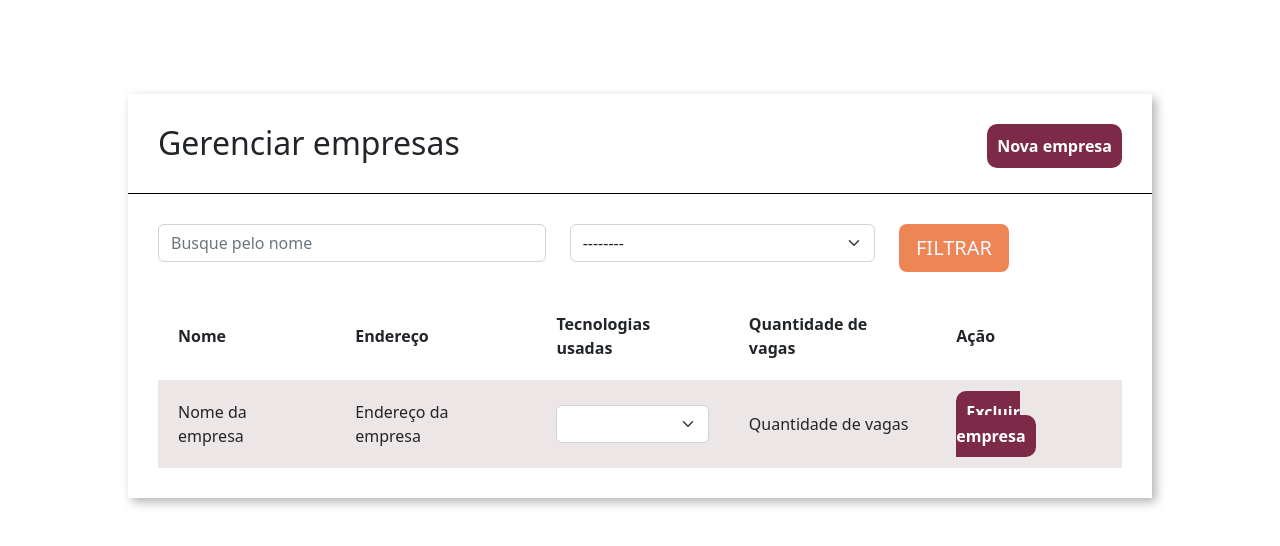
After one commit to Victoralecrim/PythonProjects, a Django app: page /home/empresas/ in a window 1280 px wide. The commit adds this page. Shown: the top 546 px of the page. Run offline with Django 4.2, Linux system fonts and the light colour scheme; lists and menus that the app fills with data are empty.

Commit message:
listagem de empresas

```diff
--- /dev/null
+++ b/Seletive/empresa/templates/empresa.html
@@ -0,0 +1,81 @@
+{% extends 'base.html' %}
+{% load static %}
+
+{% block head %}
+
+    <link rel="stylesheet" href="{% static 'empresa/css/empresas.css' %}">
+
+{% endblock %}
+
+{% block 'body' %}
+    <div class="wrapper">
+        <div class="box">
+            <div class="header-box">
+                {% if messages %}
+                    {% for message in messages %}
+                        <section class="alert {{message.tags}}">
+                            {{message}}
+                        </section>
+                    {% endfor %}
+                {% endif %}
+                <h2 class="titulo">Gerenciar empresas</h2>
+                <a class="btn-nova-empresa">Nova empresa</a>
+            </div>
+            <div class="borda-box"></div>
+            <div class="body-box">
+
+                <form>
+                <div class="row">
+
+                        <div class="col-md-5">
+                            <input type="text" placeholder="Busque pelo nome" class="form-control" name="nome">
+                        </div>
+
+                        <div class="col-md-4">
+                            <select class="form-select" name="tecnologias">
+                                <option value="">--------</option>
+                            </select>
+                        </div>
+
+                    <div class="col-md-3">
+                        <input type="submit" value="FILTRAR" class="btn btn-lg btn-orange">
+                    </div>
+                </div>
+                </form>
+
+                <table class="tabela" cellpadding="20">
+                    <tr>
+                        <th>Nome</th>
+                        <th>Endereço</th>
+                        <th>Tecnologias usadas</th>
+                        <th>Quantidade de vagas</th>
+                        <th>Ação</th>
+                    </tr>
+
+
+                        <tr class="tabela-linha" >
+                            <td>Nome da empresa</td>
+                            <td>Endereço da empresa</td>
+                            <td>
+                                <select class="form-select">
+                                    <option></option>
+                                </select>
+                            </td>
+                            <td>
+                                Quantidade de vagas
+                            </td>
+                            <td>
+                                <a class="btn-excluir">Excluir empresa</a>
+                            </td>
+                        </tr>
+
+                </table>
+            </div>
+
+
+
+
+        </div>
+    </div>
+
+{% endblock%}
--- a/Seletive/empresa/urls.py
+++ b/Seletive/empresa/urls.py
@@ -3,4 +3,5 @@ from . import views
 
 urlpatterns = [
     path('nova_empresa/', views.nova_empresa, name="nova_empresa"),
+    path('empresas/', views.empresas, name="empresa"),
 ]
--- a/Seletive/empresa/views.py
+++ b/Seletive/empresa/views.py
@@ -1,6 +1,9 @@
 from django.shortcuts import render
 from django.http import HttpResponse
-from .models import Tecnologias
+from .models import Tecnologias, Empresa
+from django.shortcuts import redirect
+from django.contrib import messages
+from django.contrib.messages import constants
 # Create your views here.
 
 
@@ -17,3 +20,40 @@ def nova_empresa(request):
         caracteristicas = request.POST.get('caracteristicas')
         tecnologias = request.POST.getlist('tecnologias')
         logo = request.FILES.get('logo')
+
+    # Validações do formulario
+
+    if (len(nome.strip()) == 0 or len(email.strip()) == 0 or len(cidade.strip()) == 0 or len(endereco.strip()) == 0 or len(nicho.strip()) == 0 or len(caracteristicas.strip()) == 0 or (not logo)):
+        messages.add_message(request, constants.ERROR,
+                             'Preencha todos os campos')
+        return redirect('/home/nova_empresa')
+
+    if logo.size > 100_000_000:
+        messages.add_message(request, constants.ERROR,
+                             'Preencha todos os campos')
+        return redirect('/home/nova_empresa')
+
+    if nicho not in [i[0] for i in Empresa.choices_nicho_mercado]:
+        messages.add_message(request, constants.ERROR,
+                             'Preencha todos os campos')
+        return redirect('/home/nova_empresa')
+
+    empresa = Empresa(logo=logo,
+                      nome=nome,
+                      email=email,
+                      cidade=cidade,
+                      endereco=endereco,
+                      nicho_mercado=nicho,
+                      caracteristica_empresa=caracteristicas)
+    empresa.save()
+    empresa.tecnologias.add(*tecnologias)
+    empresa.save()
+    messages.add_message(request, constants.SUCCESS,
+                         'Empresa cadastrada com sucesso')
+    return redirect('/home/nova_empresa')
+
+
+def empresas(request):
+    empresas = Empresa.objects.all()
+    tecnologias = Tecnologias.objects.all()
+    return render(request, 'empresa.html', {'empresas': empresas, 'tecnologias': tecnologias})
--- a/Seletive/templates/base.html
+++ b/Seletive/templates/base.html
@@ -3,7 +3,10 @@
 <html lang="pt-BR">
   <head>
     <meta charset="utf-8" />
+    {% comment %} CSS principal {% endcomment %}
     <link href="{% static 'base/css/base.css' %}" rel="stylesheet" />
+    {% comment %} CSS de empresas {% endcomment %}
+    <link rel="stylesheet" href="{% static 'empresa/css/empresas.css' %}">
     <meta name="viewport" content="width=device-width, initial-scale=1" />
     <title>{% block 'title' %}{% endblock%}</title>
     <link
--- /dev/null
+++ b/Seletive/templates/static/empresa/css/empresas.css
@@ -0,0 +1,79 @@
+.wrapper {
+  margin-top: 3%;
+  display: flex;
+  flex-direction: row;
+  justify-content: center;
+  align-items: center;
+}
+
+.box {
+  width: 80vw;
+  background: #fff;
+  box-shadow: 4px 4px 10px rgba(0, 0, 0, 0.3);
+}
+
+.titulo {
+  display: inline;
+}
+
+input[type=submit]{
+  background-color: #ed8554;
+  color: aliceblue;
+}
+
+.btn-nova-empresa {
+  float: right;
+  text-decoration: none;
+  color: white;
+  background-color: #7d2948;
+  padding: 10px;
+  border-radius: 10px;
+  font-weight: bold;
+}
+
+.btn-nova-empresa:hover {
+
+  text-decoration: none;
+  background-color: #631f38;
+}
+
+.btn-excluir:hover {
+  color: white;
+  text-decoration: none;
+  background-color: #631f38;
+}
+
+.header-box {
+  padding: 30px;
+}
+
+.borda-box {
+  border-top: 1px solid black;
+}
+
+.body-box {
+  padding: 30px;
+}
+
+.btn-orange {
+  background-color: #ed8554;
+  color: white;
+}
+
+.tabela {
+  width: 100%;
+  margin-top: 20px;
+}
+
+.tabela-linha {
+  background-color: #ede6e6;
+}
+
+.btn-excluir {
+  text-decoration: none;
+  color: white;
+  background-color: #7d2948;
+  padding: 10px;
+  border-radius: 10px;
+  font-weight: bold;
+}
```
Also changed, not shown: Seletive/empresa/templates/nova_empresa.html (+9 -2 lines), Seletive/seletive/settings.py (+13 -0 lines), Seletive/db.sqlite3, Seletive/media/logo_empresa/pythonandologo_eRX22xj.jpg (added), Seletive/media/logo_empresa/pythonandologo_nYaOMhM.jpg (added).
